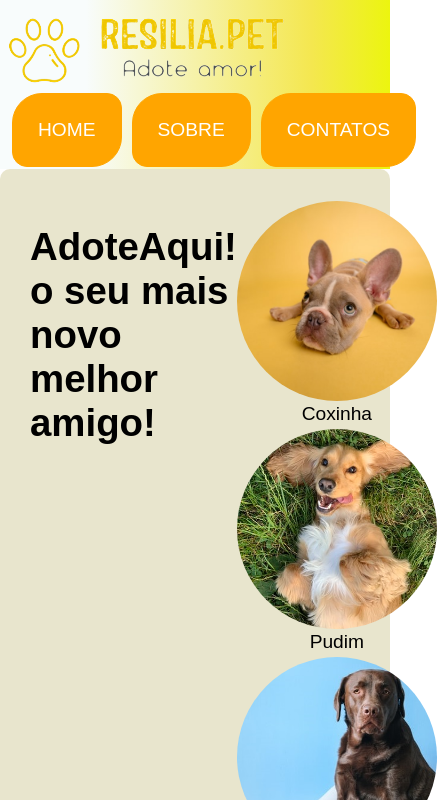
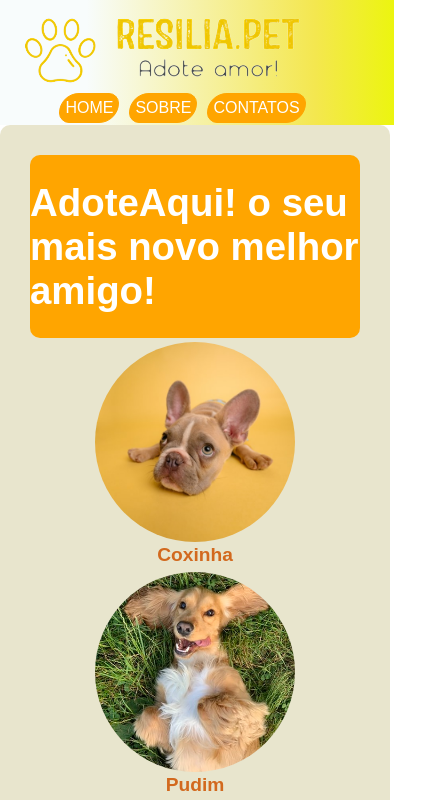
Before and after one commit to ramirauler/AdoteAqui, a plain HTML site: page index.html in a window 390 px wide. Shown: the top 800 px of the page, 443 px wide, since content can reach past the window. Drawn offline with Linux system fonts and the light colour scheme.

Commit message:
Alterações feitas na parte responsiva do site

```diff
--- a/index.html
+++ b/index.html
@@ -72,7 +72,7 @@
             <img src="./imgs/Cachorro10.jpeg" alt="Gelatina">
             <p>Gelatina</p>
         </div>
-                <div class="pet">
+        <div class="pet">
             <img src="./imgs/Cachorro11.jpeg" alt="Geleia">
             <p>Geleia</p>
         </div>
@@ -95,7 +95,7 @@
 
 <footer id="sobre" class="rodape">
     <p>RESILIA.PET | Adote Amor</p>
-    <p class="copyright">Desenvolvido para fins educacionais por Ramir Auler</p>
+    <p class="copyright">Todos os direitos reservados - Ramir Auler</p>
 </footer>
 
 <body>
--- a/style.css
+++ b/style.css
@@ -1,15 +1,3 @@
-@media (max-width: 800px) {
-.cabecalho {
-    display: flex;
-    flex-direction: row;
-    flex-wrap: wrap;
-}
-
-
-
-
-}
-
 body,
 ul,
 li,
@@ -33,7 +21,6 @@ a {
     display: flex;
     width: 100;
     background: linear-gradient(90deg, rgba(248, 252, 252, 1) 22%, rgba(244, 231, 79, 1) 80%, rgba(236, 245, 15, 1) 100%);
-
     padding: 2px;
     justify-content: space-between;
     align-items: center;
@@ -87,6 +74,14 @@ a {
     border-radius: 10px;
 }
 
+.texto-principal {
+    display: flex;
+    height:10% ;
+    background-color: orange;
+    color: white;
+    border-radius: 10px;
+
+}
 
 
 .rodape p {
@@ -99,12 +94,6 @@ a {
     font-family: Arial, Helvetica, sans-serif;
 
 }
-
-.texto-principal {
-    display: inline-block
-}
-
-
 
 .box-fotos {
     display: flex;
@@ -122,7 +111,6 @@ a {
     margin: 0px;
     padding: 1%;
 
-
 }
 
 .pet img {
@@ -131,16 +119,77 @@ a {
     border-radius: 200px;
 }
 
+.pet img:hover {
+    border: 3px solid chocolate;
+}
+
 .pet p {
     text-align: center;
     margin-top: 1%;
     font-family: Arial, Helvetica, sans-serif;
+    color: chocolate;
+    font-weight: bold;
 
 }
-
+.pet:hover {
+    text-decoration: underline chocolate;
+}
 .rodape {
     display: flex;
     height: 50%;
     max-width: 100vw;
     background: linear-gradient(90deg, rgba(248, 252, 252, 1) 22%, rgba(244, 231, 79, 1) 80%, rgba(236, 245, 15, 1) 100%);
 }
+
+@media (max-width: 700px) {
+
+    .cabecalho {
+        width: 100vw;
+        display: flex;
+        flex-direction: row;
+        flex-wrap: wrap;
+        align-items: center;
+    }
+
+    .menu {
+        width: 90vw;
+        ;
+        display: flex;
+        justify-content: center;
+
+
+
+    }
+
+    .logo {
+        margin-left: 5%;
+    }
+
+
+
+    .menu li a {
+        display: inline-block;
+        font-size: 1rem;
+        padding: 5px;
+        color: white;
+        background-color: orange;
+        border: 1px solid;
+        border-radius: 5pt;
+        border-color: orange;
+        text-transform: uppercase;
+        font-family: Arial, Helvetica, sans-serif;
+        text-decoration: solid;
+        border-radius: 30px 15px;
+    }
+
+    .principal {
+        display: flex;
+        flex-wrap: wrap;
+        width: auto;
+        background-color: #e4e1c5d8;
+        padding: 30px;
+        border-radius: 10px;
+    }
+
+
+}
```
